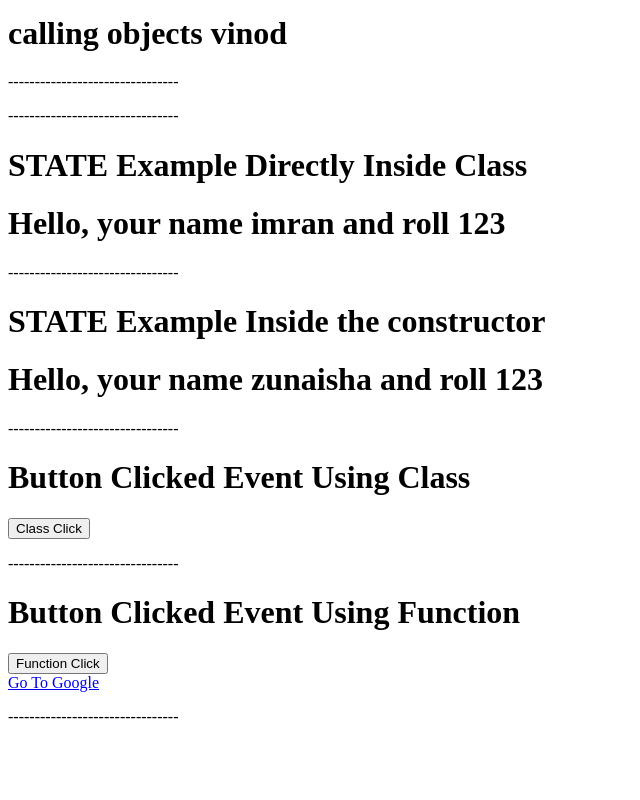
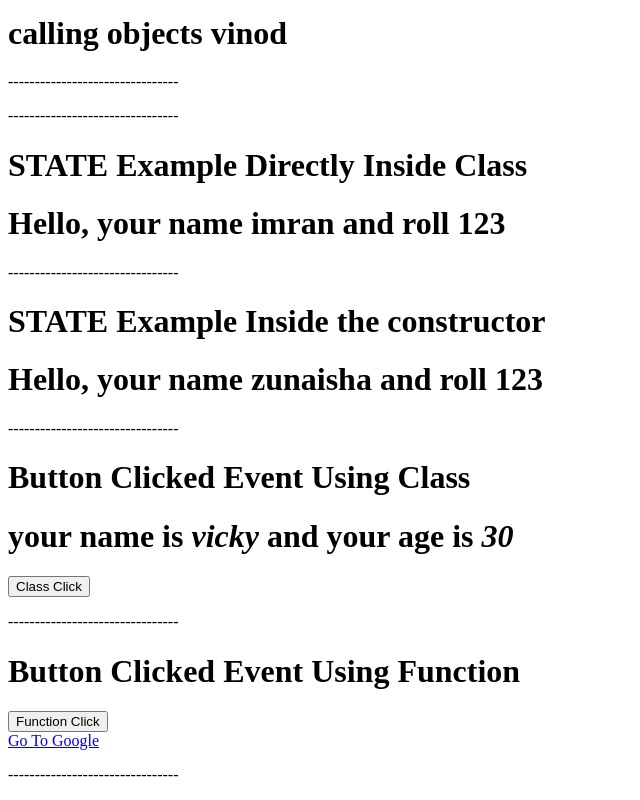
Before and after one commit to imranworkspace/react_app, a React (Create React App) app: page / in a window 1280 px wide. Shown: the part 451-1251 px from the top of the page, without its empty margins (0-640 px from the left). Before the commit the page ends 1193 px from the top, so only its background shows below. Built offline with nearby package versions, Linux system fonts and the light colour scheme.

Commit message:
update name using setState() function

```diff
--- a/src/mycomponents/Class_Button_Event.js
+++ b/src/mycomponents/Class_Button_Event.js
@@ -12,11 +12,13 @@ class Class_Button_Event extends Component{
     render(){
         const handleClick=()=>{
             console.log('button clicked by class');
-            console.log('your name is '+this.state.name+' and age is '+this.state.age)
+            // setState for update on class level
+            this.setState({name:'imran'})
         }
 
         return (
             <div>
+                <h1>your name is<i> {this.state.name} </i> and your age is <i>{this.state.age}</i></h1>
                 <button onClick={handleClick} >Class Click</button>
             </div>
         )
```
